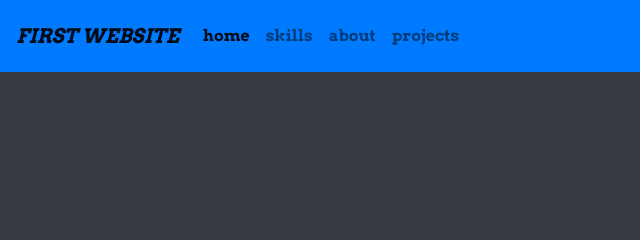
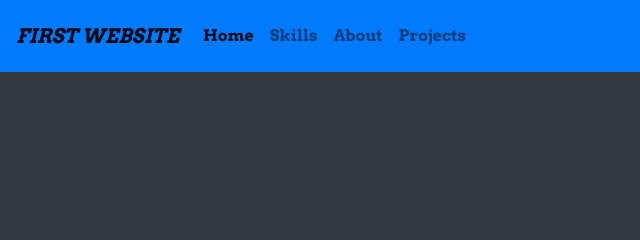
Before and after one commit to viveloper/bootstrap-only, a plain HTML site: page index.html in a window 1280 px wide. Shown: the top 240 px of the page, 0-640 px from the left. Drawn offline with Linux system fonts and the light colour scheme.

```diff
--- a/index.html
+++ b/index.html
@@ -34,7 +34,7 @@
         <span class="navbar-toggler-icon"></span>
       </button>
       <div class="collapse navbar-collapse" id="navbarLinks">
-        <ul class="navbar-nav">
+        <ul class="navbar-nav text-capitalize">
           <li class="nav-item active">
             <a href="#header" class="nav-link">home</a>
           </li>
```
